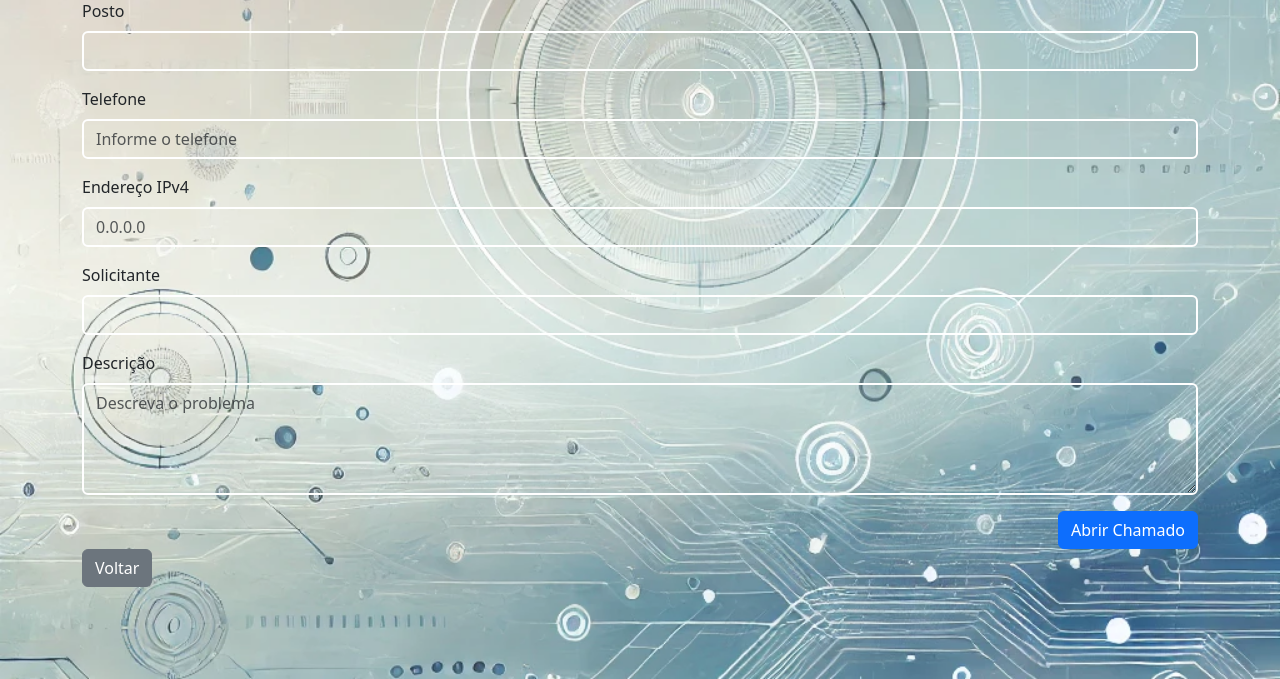
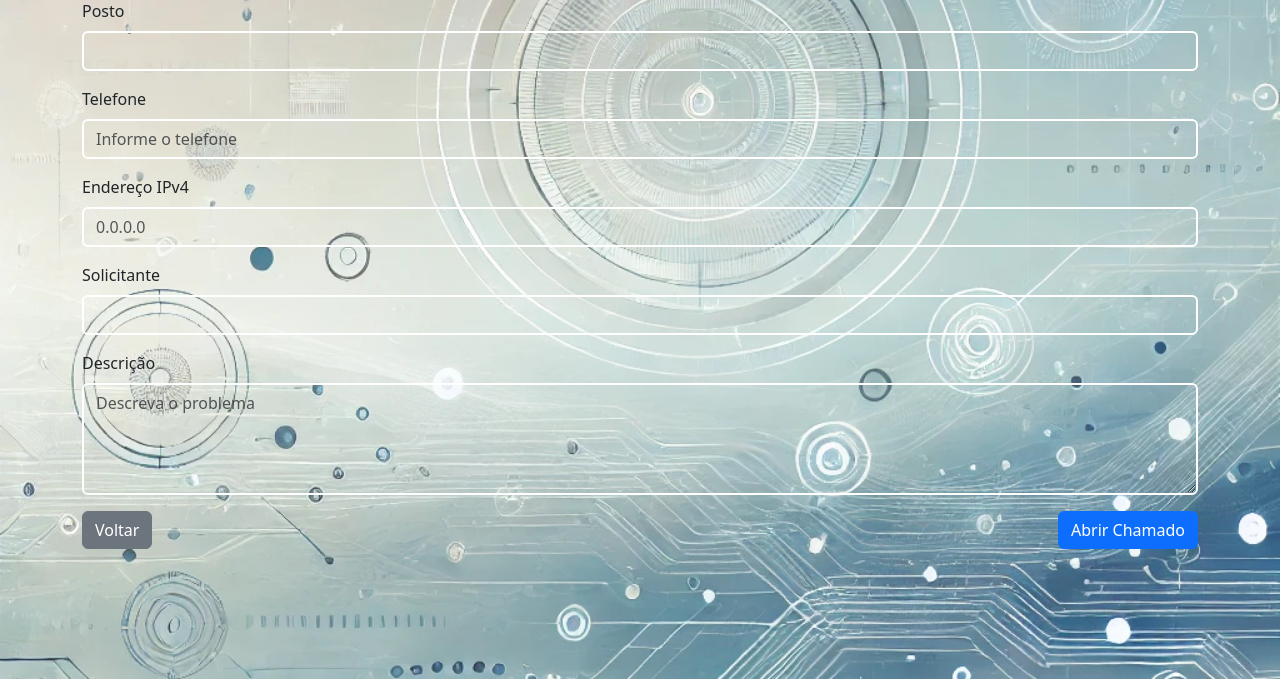
Before and after one commit to PatoRoco38/syscall, a Django app: page /abrir_chamado/ in a window 1280 px wide. Shown: the part 121-800 px from the top of the page. Run offline with Django 5.2, Linux system fonts and the light colour scheme.

Commit message:
Finalização de criação da aplicação, faltam ajustes finos já anotados

```diff
--- a/core/templates/abrir_chamado.html
+++ b/core/templates/abrir_chamado.html
@@ -38,10 +38,14 @@
                 <label for="descricao" class="form-label">Descrição</label>
                 <textarea class="form-control" id="descricao" name="descricao" placeholder="Descreva o problema" rows="4" required></textarea>
             </div>
-            <div class="d-flex justify-content-end">
-                <button type="submit" class="btn btn-primary">Abrir Chamado</button>
+            <div class="row">
+                <div class="col">
+                  <button type="button" class="btn btn-secondary" onclick="window.location.href='{% url 'index' %}'">Voltar</button>
+                </div>
+                <div class="col text-end">
+                  <button type="submit" class="btn btn-primary">Abrir Chamado</button>
+                </div>
             </div>
-            <button type="button" class="btn btn-secondary" onclick="window.location.href='{% url 'index' %}'">Voltar</button>
         </form>
     </div>
     <script src="https://cdn.jsdelivr.net/npm/bootstrap@5.3.0/dist/js/bootstrap.bundle.min.js"></script>
--- a/core/templates/atendimento_chamados.html
+++ b/core/templates/atendimento_chamados.html
@@ -22,7 +22,7 @@
         <select class="form-select" id="filtro_status" name="status">
           <option value="">Todos</option>
           <option value="Aberto">Aberto</option>
-          <option value="Em atendimento">Em atendimento</option>
+          <option value="Em atendimento">Em Atendimento</option>
           <option value="Fechado">Fechado</option>
         </select>
       </div>
@@ -32,6 +32,7 @@
       </div>
       <div class="col-12 text-end">
         <button type="submit" class="btn btn-primary">Filtrar</button>
+        <button type="button" class="btn btn-secondary" onclick="window.location.href='{% url 'index' %}'">Voltar</button>
       </div>
     </form>
     <!-- Lista de chamados -->
@@ -64,7 +65,6 @@
       </tbody>
     </table>
   </div>
-  <button type="button" class="btn btn-secondary" onclick="window.location.href='{% url 'index' %}'">Voltar</button>
   <script src="https://cdn.jsdelivr.net/npm/bootstrap@5.3.0/dist/js/bootstrap.bundle.min.js"></script>
 </body>
 </html>
--- a/core/templates/atualizar_chamado.html
+++ b/core/templates/atualizar_chamado.html
@@ -37,12 +37,6 @@
         <textarea name="resposta" id="resposta" class="form-control" rows="4" required>{{ chamado.resposta }}</textarea>
       </div>
 
-      <!-- Campo de confirmação da resposta -->
-      <div class="mb-3">
-        <label for="confirmar_resposta" class="form-label">Confirmar Resposta:</label>
-        <textarea name="confirmar_resposta" id="confirmar_resposta" class="form-control" rows="4" required></textarea>
-      </div>
-
       <!-- Botões -->
       <div class="d-flex justify-content-between">
         <a href="{% url 'atendimento_chamados' %}" class="btn btn-secondary">Voltar</a>
--- a/core/templates/detalhe_chamado.html
+++ b/core/templates/detalhe_chamado.html
@@ -29,14 +29,10 @@
     <form method="POST" action="{% url 'atualizar_chamado' chamado.id %}">
       {% csrf_token %}
       <div class="mb-3">
-        <label for="acao" class="form-label">Ação Realizada</label>
-        <textarea class="form-control" id="acao" name="acao" rows="3" placeholder="Digite a ação realizada">{{ chamado.acao }}</textarea>
-      </div>
-      <div class="mb-3">
         <label for="status" class="form-label">Status do Chamado</label>
         <select class="form-select" id="status" name="status">
           <option value="Aberto" {% if chamado.status == "Aberto" %}selected{% endif %}>Aberto</option>
-          <option value="Em atendimento" {% if chamado.status == "Em atendimento" %}selected{% endif %}>Em atendimento</option>
+          <option value="Em atendimento" {% if chamado.status == "Em atendimento" %}selected{% endif %}>Em Atendimento</option>
           <option value="Fechado" {% if chamado.status == "Fechado" %}selected{% endif %}>Fechado</option>
         </select>
       </div>
--- a/core/templates/index.html
+++ b/core/templates/index.html
@@ -23,7 +23,7 @@
         <a href="{% url 'abrir_chamado' %}" class="btn">Abrir Chamado</a>
         <a href="{% url 'atendimento_chamados' %}" class="btn">Chamados</a>
         <a href="{% url 'trocar_senha' %}" class="btn">Trocar Senha</a>
-        <a href="{% url 'cadastro' %}" class="btn">Cadastre-se</a>
+        <a href="{% url 'cadastro' %}" class="btn">Cadastrar Usuário</a>
         <a href="{% url 'logout' %}" class="btn">Logout</a>
     </div>
 </body>
```
